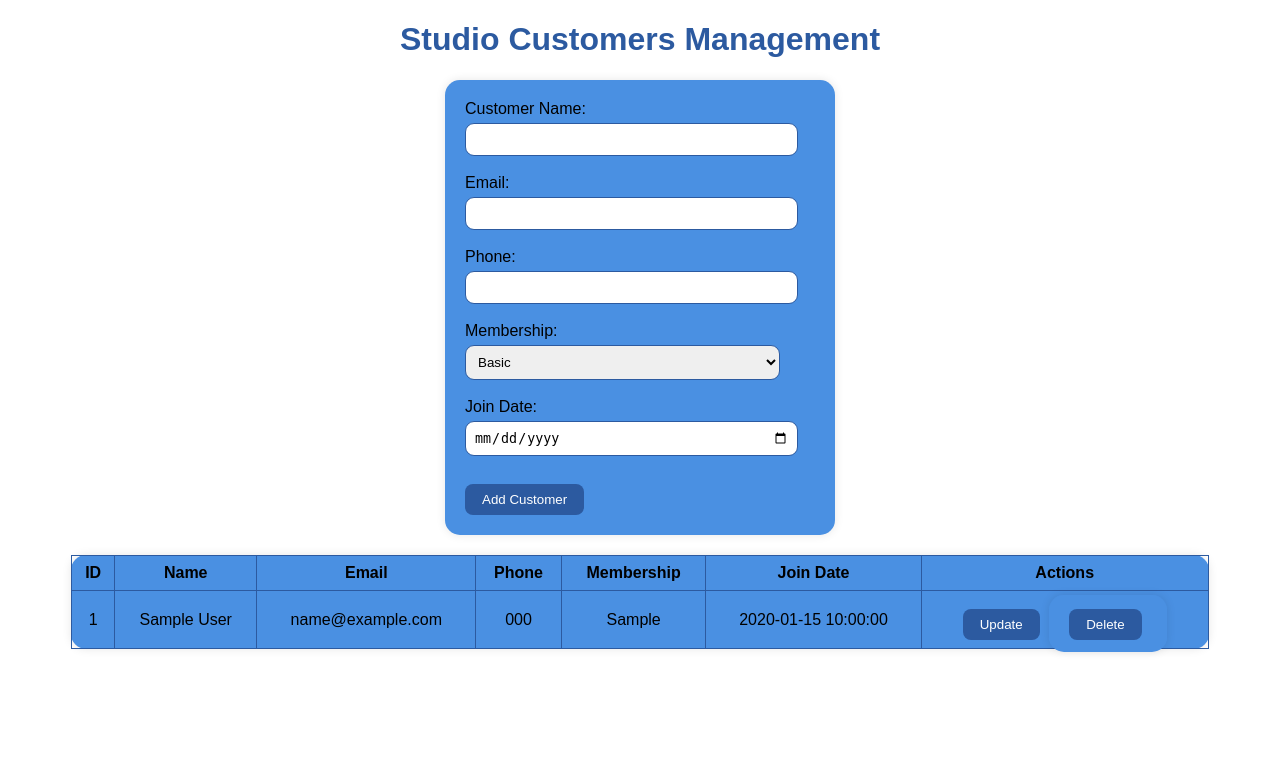
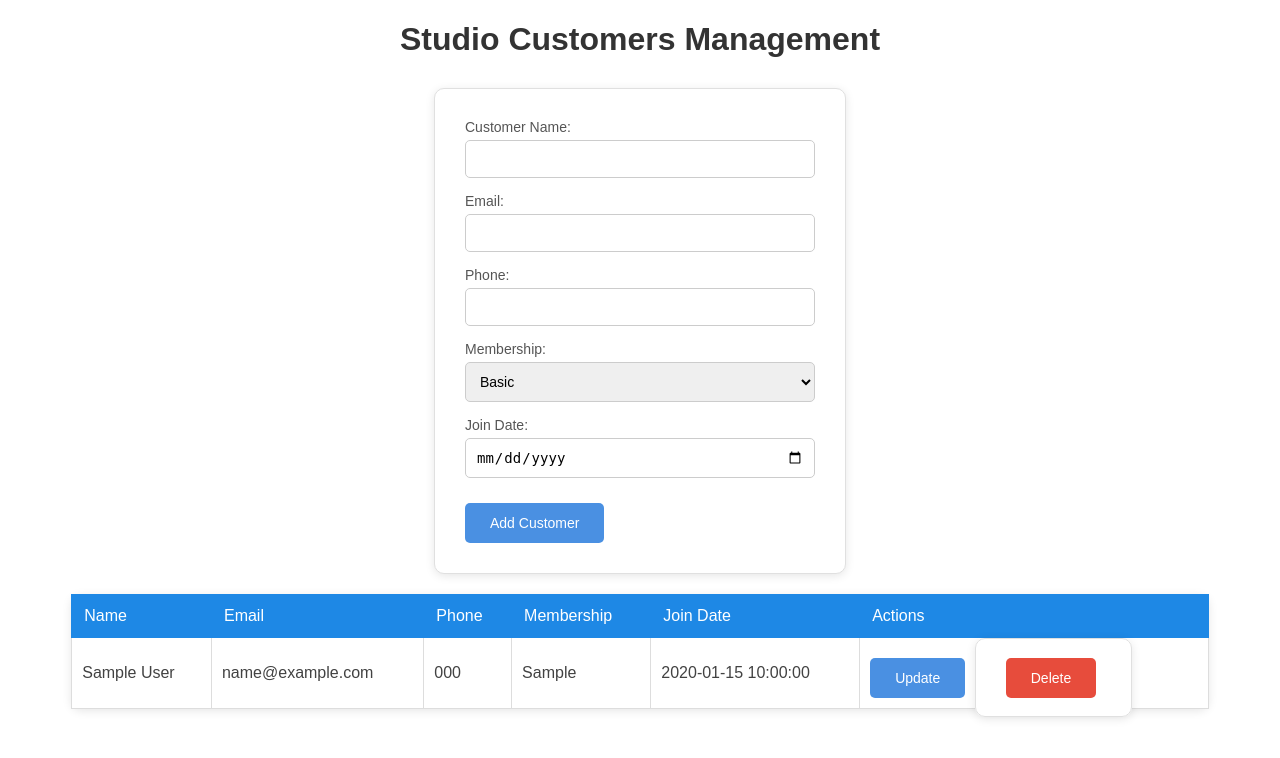
Before and after one commit to elyse-iradukunda/Php-Learning, a PHP site: page /assignments/index.php in a window 1280 px wide. Shown: the top 758 px of the page. Run offline with PHP 8.4, Linux system fonts and the light colour scheme; tables that the repository leaves empty or names only in its code hold one stand-in row (values such as "Sample post").

Commit message:
Here is my final product in my assgnment

```diff
--- a/assignments/index.php
+++ b/assignments/index.php
@@ -10,44 +10,84 @@
             font-family: Arial, sans-serif;
         }
         form, table {
-            background-color: #4a90e2;
-            padding: 20px;
-            border-radius: 15px;
+            background-color: white;
+            padding: 30px;
+            border-radius: 10px;
             margin: 20px auto;
             width: 350px;
-            box-shadow: 0 0 10px rgba(0,0,0,0.1);
+            box-shadow: 0 2px 10px rgba(0,0,0,0.1);
+            border: 1px solid #e0e0e0;
+        }
+        label {
+            color: #555;
+            font-weight: 500;
+            display: block;
+            margin-bottom: 5px;
+            font-size: 14px;
         }
         input, select {
-            width: 90%;
-            padding: 8px;
-            margin-top: 5px;
-            border-radius: 9px;
-            border: 1px solid #2c5aa0;
+            width: 100%;
+            padding: 10px;
+            margin-bottom: 15px;
+            border-radius: 5px;
+            border: 1px solid #ccc;
+            font-size: 14px;
+            box-sizing: border-box;
+        }
+        input:focus, select:focus {
+            outline: none;
+            border-color: #4a90e2;
+            box-shadow: 0 0 5px rgba(74, 144, 226, 0.3);
         }
         button {
-            padding: 8px 17px;
+            padding: 12px 25px;
             margin: 10px 5px 0 0;
             border: none;
-            border-radius: 8px;
-            background-color: #2c5aa0;
+            border-radius: 5px;
+            background-color: #4a90e2;
             color: white;
             cursor: pointer;
+            font-size: 14px;
+            font-weight: 500;
+            transition: background-color 0.3s;
         }
         button:hover {
-            background-color: #1a3a6b;
+            background-color: #357abd;
+        }
+        button[name="delete"] {
+            background-color: #e74c3c;
+        }
+        button[name="delete"]:hover {
+            background-color: #c0392b;
         }
         table {
             width: 90%;
             border-collapse: collapse;
+            background-color: white;
         }
-        th, td {
-            border: 1px solid #2c5aa0;
-            padding: 8px;
-            text-align: center;
+        th {
+            background-color: #1e88e5;
+            color: white;
+            border: 1px solid #1e88e5;
+            padding: 12px;
+            text-align: left;
+            font-weight: 500;
+        }
+        td {
+            border: 1px solid #ddd;
+            padding: 10px;
+            text-align: left;
+            background-color: white;
+            color: #424242;
+        }
+        tr:hover td {
+            background-color: #f0f7ff;
         }
         h1 {
             text-align: center;
-            color: #2c5aa0;
+            color: #333;
+            font-weight: 600;
+            margin-bottom: 30px;
         }
     </style>
 </head>
@@ -59,11 +99,13 @@ if (!$connect) {
     die("Connection failed: " . mysqli_connect_error());
 }
 
+// Initialize variables
+$cname = $email = $phone = $membership = $join_date = "";
+$edit_name = null;
 
-$cname = $email = $phone = $membership = $join_date = "";
-$edit_id = null;
+// -------- POST Handlers (Add, Update, Delete) --------
 
-
+// Add Customer
 if (isset($_POST['add'])) {
     $cname = $_POST['cname'];
     $email = $_POST['email'];
@@ -75,14 +117,14 @@ if (isset($_POST['add'])) {
               VALUES ('$cname', '$email', '$phone', '$membership', '$join_date')";
     mysqli_query($connect, $query);
 
-
+    // Redirect to prevent resubmission
     header("Location: ".$_SERVER['PHP_SELF']);
     exit();
 }
 
-
+// Update Customer
 if (isset($_POST['update'])) {
-    $edit_id = $_POST['edit_id'];
+    $edit_name = $_POST['edit_name'];
     $cname = $_POST['cname'];
     $email = $_POST['email'];
     $phone = $_POST['phone'];
@@ -95,28 +137,29 @@ if (isset($_POST['update'])) {
                 phone='$phone',
                 membership='$membership',
                 join_date='$join_date'
-              WHERE cid=$edit_id";
+              WHERE cname='$edit_name'";
     mysqli_query($connect, $query);
 
-
+    // Redirect to prevent resubmission
     header("Location: ".$_SERVER['PHP_SELF']);
     exit();
 }
 
-
+// Delete Customer
 if (isset($_POST['delete'])) {
-    $id = $_POST['cid'];
-    $query = "DELETE FROM customers WHERE cid=$id";
+    $name = $_POST['cname'];
+    $query = "DELETE FROM customers WHERE cname='$name'";
     mysqli_query($connect, $query);
 
-
+    // Redirect to prevent resubmission
     header("Location: ".$_SERVER['PHP_SELF']);
     exit();
 }
 
+// -------- Load data for editing --------
 if (isset($_GET['edit'])) {
-    $edit_id = $_GET['edit'];
-    $result = mysqli_query($connect, "SELECT * FROM customers WHERE cid=$edit_id");
+    $edit_name = $_GET['edit'];
+    $result = mysqli_query($connect, "SELECT * FROM customers WHERE cname='$edit_name'");
     if ($row = mysqli_fetch_assoc($result)) {
         $cname = $row['cname'];
         $email = $row['email'];
@@ -126,24 +169,24 @@ if (isset($_GET['edit'])) {
     }
 }
 
-
+// Fetch all customers for display
 $result = mysqli_query($connect, "SELECT * FROM customers");
 ?>
 
 <h1>Studio Customers Management</h1>
 
-
+<!-- Customer Form -->
 <form action="#" method="POST">
-    <input type="hidden" name="edit_id" value="<?php echo $edit_id; ?>">
+    <input type="hidden" name="edit_name" value="<?php echo $edit_name; ?>">
 
     <label for="customer_name">Customer Name:</label>
-    <input type="text" id="customer_name" name="cname" required value="<?php echo $cname; ?>"><br><br>
+    <input type="text" id="customer_name" name="cname" required value="<?php echo $cname; ?>">
 
     <label for="email">Email:</label>
-    <input type="email" id="email" name="email" required value="<?php echo $email; ?>"><br><br>
+    <input type="email" id="email" name="email" required value="<?php echo $email; ?>">
 
     <label for="phone">Phone:</label>
-    <input type="text" id="phone" name="phone" required value="<?php echo $phone; ?>"><br><br>
+    <input type="text" id="phone" name="phone" required value="<?php echo $phone; ?>">
 
     <label for="membership">Membership:</label>
     <select id="membership" name="membership">
@@ -151,23 +194,22 @@ $result = mysqli_query($connect, "SELECT * FROM customers");
         <option value="Standard" <?php if($membership=="Standard") echo "selected";?>>Standard</option>
         <option value="Premium" <?php if($membership=="Premium") echo "selected";?>>Premium</option>
         <option value="VIP" <?php if($membership=="VIP") echo "selected";?>>VIP</option>
-    </select><br><br>
+    </select>
 
     <label for="join_date">Join Date:</label>
-    <input type="date" id="join_date" name="join_date" required value="<?php echo $join_date; ?>"><br><br>
+    <input type="date" id="join_date" name="join_date" required value="<?php echo $join_date; ?>">
 
-    <?php if($edit_id): ?>
+    <?php if($edit_name): ?>
         <button type="submit" name="update">Update Customer</button>
     <?php else: ?>
         <button type="submit" name="add">Add Customer</button>
     <?php endif; ?>
 </form>
 
-
+<!-- Customer Table -->
 <?php if(mysqli_num_rows($result) > 0): ?>
     <table>
         <tr>
-            <th>ID</th>
             <th>Name</th>
             <th>Email</th>
             <th>Phone</th>
@@ -177,16 +219,15 @@ $result = mysqli_query($connect, "SELECT * FROM customers");
         </tr>
         <?php while($row = mysqli_fetch_assoc($result)): ?>
             <tr>
-                <td><?php echo $row['cid']; ?></td>
                 <td><?php echo $row['cname']; ?></td>
                 <td><?php echo $row['email']; ?></td>
                 <td><?php echo $row['phone']; ?></td>
                 <td><?php echo $row['membership']; ?></td>
                 <td><?php echo $row['join_date']; ?></td>
                 <td>
-                    <a href="?edit=<?php echo $row['cid'];?>"><button type="button">Update</button></a>
+                    <a href="?edit=<?php echo $row['cname'];?>"><button type="button">Update</button></a>
                     <form method="POST" style="display:inline;">
-                        <input type="hidden" name="cid" value="<?php echo $row['cid']; ?>">
+                        <input type="hidden" name="cname" value="<?php echo $row['cname']; ?>">
                         <button type="submit" name="delete" onclick="return confirm('Are you sure?')">Delete</button>
                     </form>
                 </td>
```
